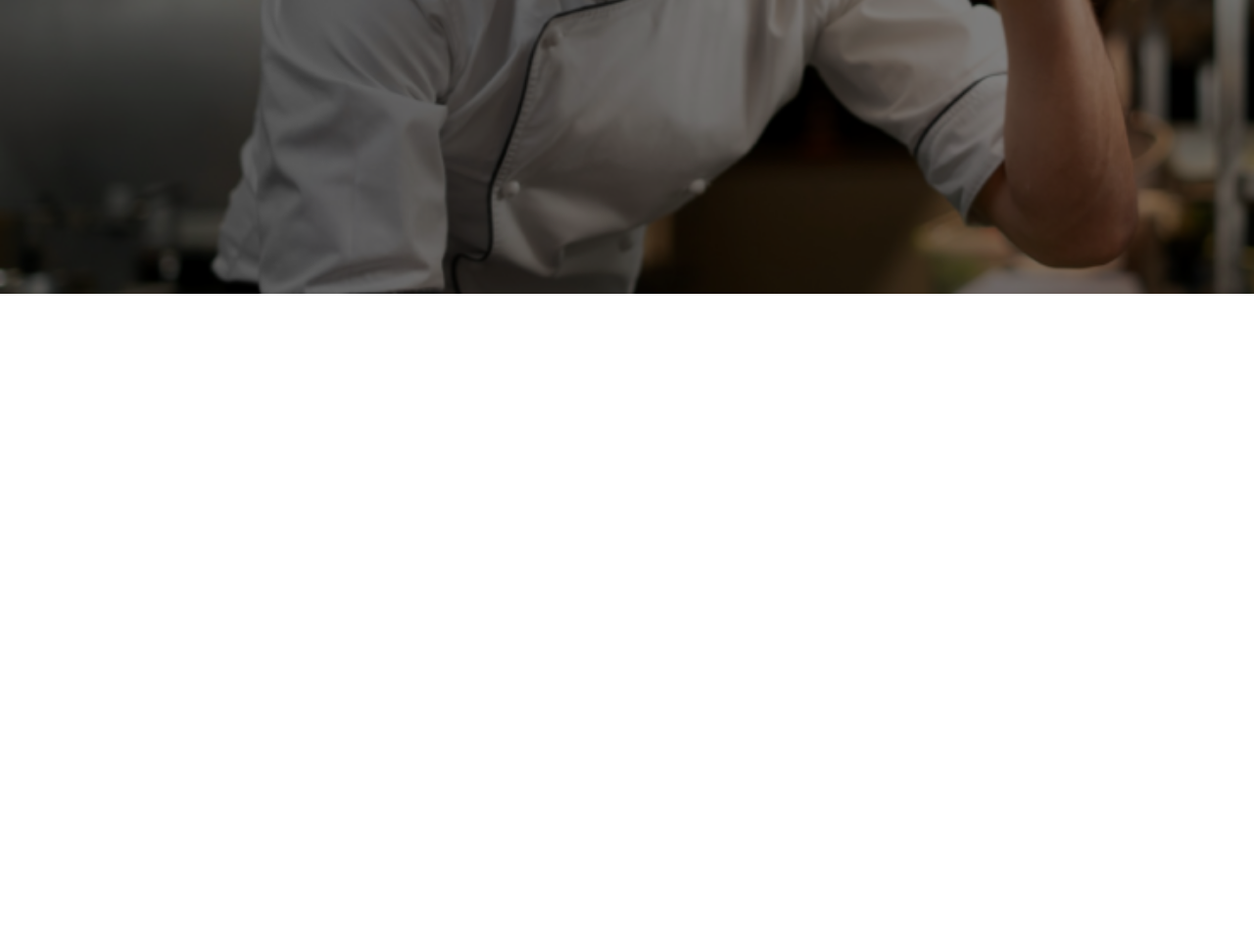
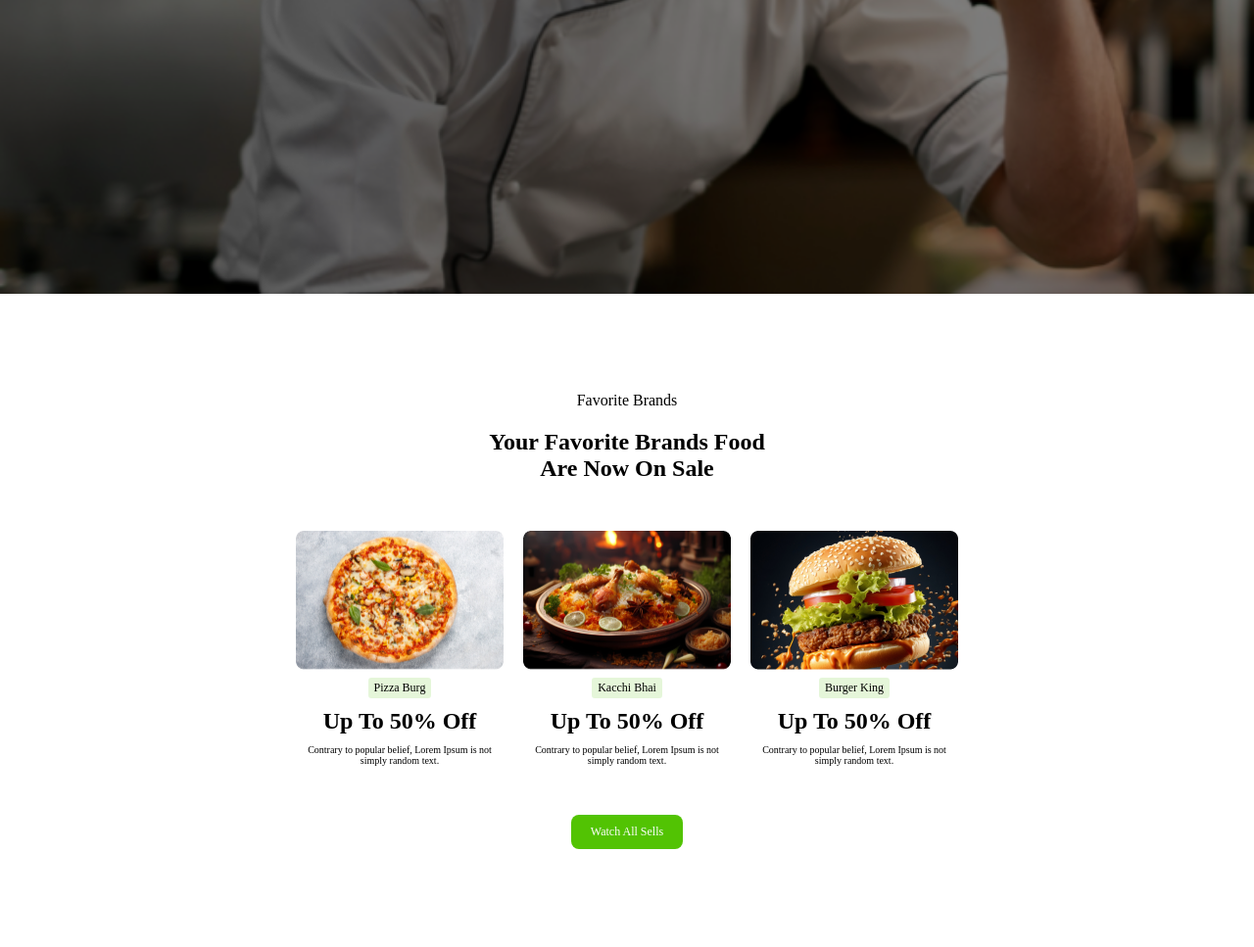
Before and after one commit to MD-Moniruzzaman-Arafat/ph-project-1, a plain HTML site: page index.html in a window 1280 px wide. Shown: the part 500-1467 px from the top of the page at 98% size. Before the commit the page ends 800 px from the top, so only its background shows below. Drawn offline with Linux system fonts and the light colour scheme.

Commit message:
card box section design

```diff
--- a/index.html
+++ b/index.html
@@ -17,6 +17,33 @@
             literature from 45 BC, making it over 2000 years old. Richard McClintock</p>
         <button class="headerButton">Shop The Hotest Food</button>
     </header>
+    <main>
+        <section class="cardBoxContainer">
+            <p>Favorite Brands</p>
+            <h1>Your Favorite Brands Food Are Now On Sale</h1>
+            <div class="cardContainer">
+                <div class="card">
+                    <img src="./assets/pizza.png" alt="">
+                    <button>Pizza Burg</button>
+                    <h1>Up To 50% Off</h1>
+                    <p>Contrary to popular belief, Lorem Ipsum is not simply random text.</p>
+                </div>
+                <div class="card">
+                    <img src="./assets/biriyani.png" alt="">
+                    <button>Kacchi Bhai</button>
+                    <h1>Up To 50% Off</h1>
+                    <p>Contrary to popular belief, Lorem Ipsum is not simply random text.</p>
+                </div>
+                <div class="card">
+                    <img src="./assets/burger.png" alt="">
+                    <button>Burger King</button>
+                    <h1>Up To 50% Off</h1>
+                    <p>Contrary to popular belief, Lorem Ipsum is not simply random text.</p>
+                </div>
+            </div>
+            <button>Watch All Sells</button>
+        </section>
+    </main>
 
 </body>
 
--- a/style.css
+++ b/style.css
@@ -67,5 +67,54 @@ header::after {
     color: #FFF;
     z-index: 2;
     border: none;
+}
 
+.cardBoxContainer {
+    padding: 100px 100px;
+    text-align: center;
 }
+
+.cardBoxContainer>h1 {
+    width: 300px;
+    margin: 20px auto;
+}
+
+.cardBoxContainer button {
+    background-color: #52C303;
+    border: none;
+    padding: 10px 20px;
+    color: #FFF;
+    border-radius: 8px;
+    font-size: 12px;
+}
+
+.cardContainer {
+    display: flex;
+    flex-wrap: wrap;
+    justify-content: center;
+    gap: 20px;
+    margin: 50px 0;
+}
+
+.card {
+    width: 212px;
+    text-align: center;
+}
+
+.card button {
+    background-color: #52C30326;
+    border: none;
+    padding: 3px 6px;
+    border-radius: 3px;
+    margin-top: 4px;
+    color: black;
+}
+
+.card h1 {
+    padding: 10px 0;
+}
+
+
+.card p {
+    font-size: 10px;
+}
```
